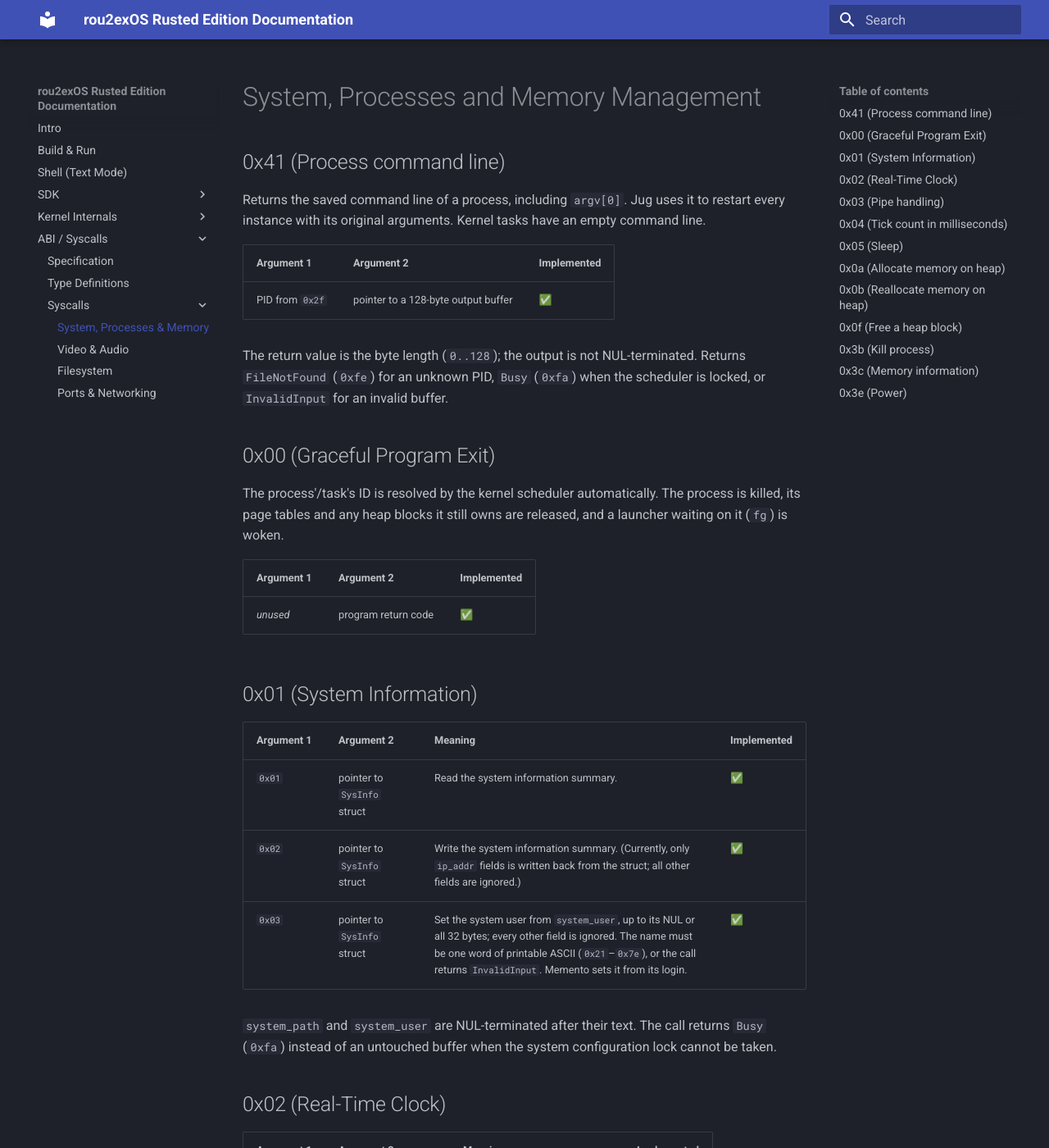
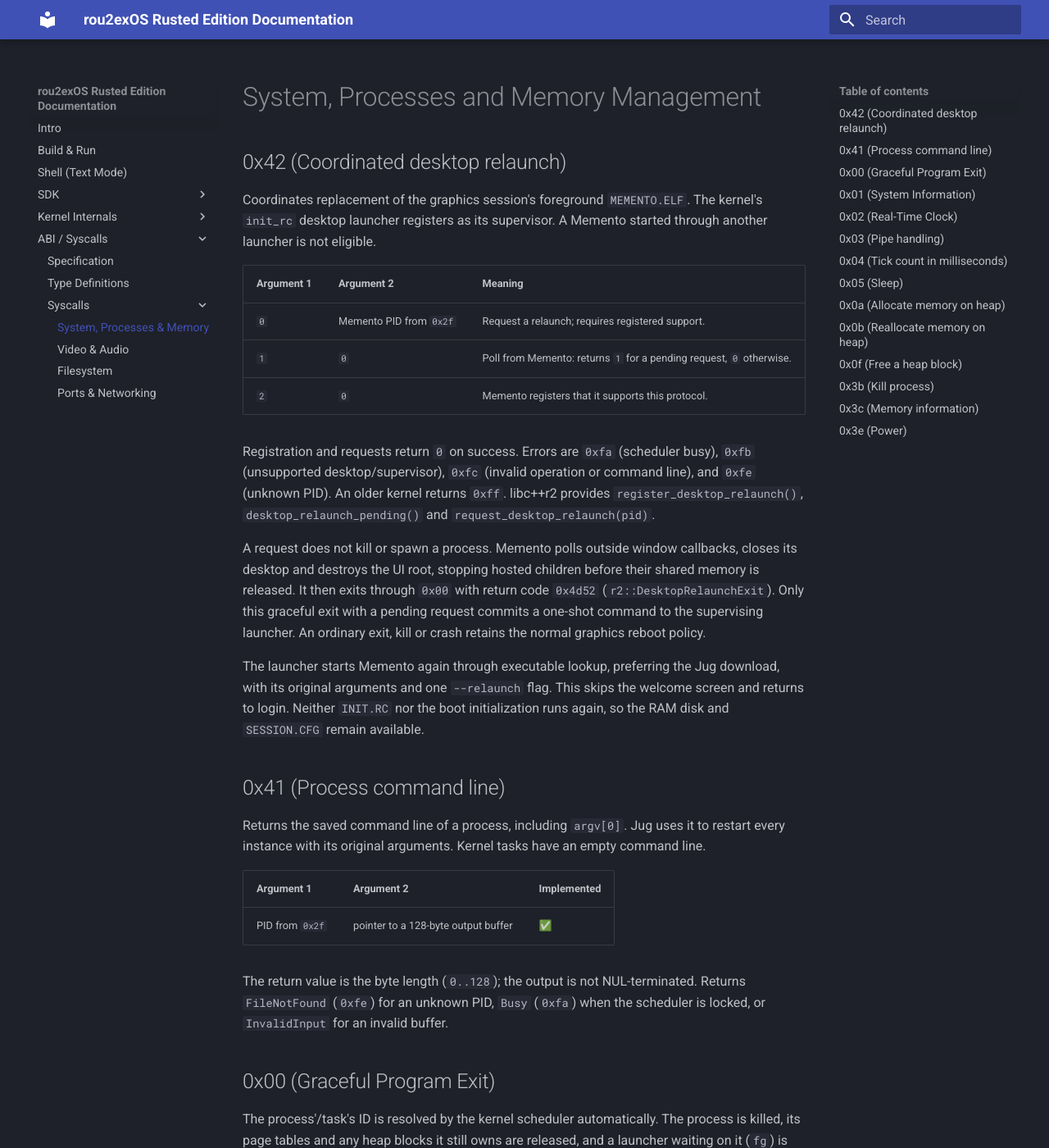
Before and after one commit to krustowski/rou2exOS, an MkDocs documentation site: the page built from docs/abi/syscalls/sysinfo_mem_mgmt.md, in a window 1280 px wide and 1400 px high. Shown: the whole window at 82% size. Built offline with MkDocs 1.6.1 and Material for MkDocs 9.7.7, drawn with Linux system fonts in a browser that asks for light colours.

Commit message:
Update docs: jug

```diff
--- a/docs/abi/syscalls/sysinfo_mem_mgmt.md
+++ b/docs/abi/syscalls/sysinfo_mem_mgmt.md
@@ -1,4 +1,34 @@
 # System, Processes and Memory Management
+
+## 0x42 (Coordinated desktop relaunch)
+
+Coordinates replacement of the graphics session's foreground `MEMENTO.ELF`.
+The kernel's `init_rc` desktop launcher registers as its supervisor. A Memento
+started through another launcher is not eligible.
+
+| Argument 1 | Argument 2 | Meaning |
+|------------|------------|---------|
+| `0` | Memento PID from `0x2f` | Request a relaunch; requires registered support. |
+| `1` | `0` | Poll from Memento: returns `1` for a pending request, `0` otherwise. |
+| `2` | `0` | Memento registers that it supports this protocol. |
+
+Registration and requests return `0` on success. Errors are `0xfa` (scheduler
+busy), `0xfb` (unsupported desktop/supervisor), `0xfc` (invalid operation or
+command line), and `0xfe` (unknown PID). An older kernel returns `0xff`.
+libc++r2 provides `register_desktop_relaunch()`,
+`desktop_relaunch_pending()` and `request_desktop_relaunch(pid)`.
+
+A request does not kill or spawn a process. Memento polls outside window
+callbacks, closes its desktop and destroys the UI root, stopping hosted children
+before their shared memory is released. It then exits through `0x00` with
+return code `0x4d52` (`r2::DesktopRelaunchExit`). Only this graceful exit with a
+pending request commits a one-shot command to the supervising launcher. An
+ordinary exit, kill or crash retains the normal graphics reboot policy.
+
+The launcher starts Memento again through executable lookup, preferring the
+Jug download, with its original arguments and one `--relaunch` flag. This
+skips the welcome screen and returns to login. Neither `INIT.RC` nor the boot
+initialization runs again, so the RAM disk and `SESSION.CFG` remain available.
 
 ## 0x41 (Process command line)
 
```
Also changed, not shown: docs/abi/syscall_specification.md (+1 -1 lines), docs/sdk/jug-publishing.md (+9 -0 lines), docs/sdk/jug.md (+17 -1 lines), docs/sdk/memento.md (+9 -1 lines).
